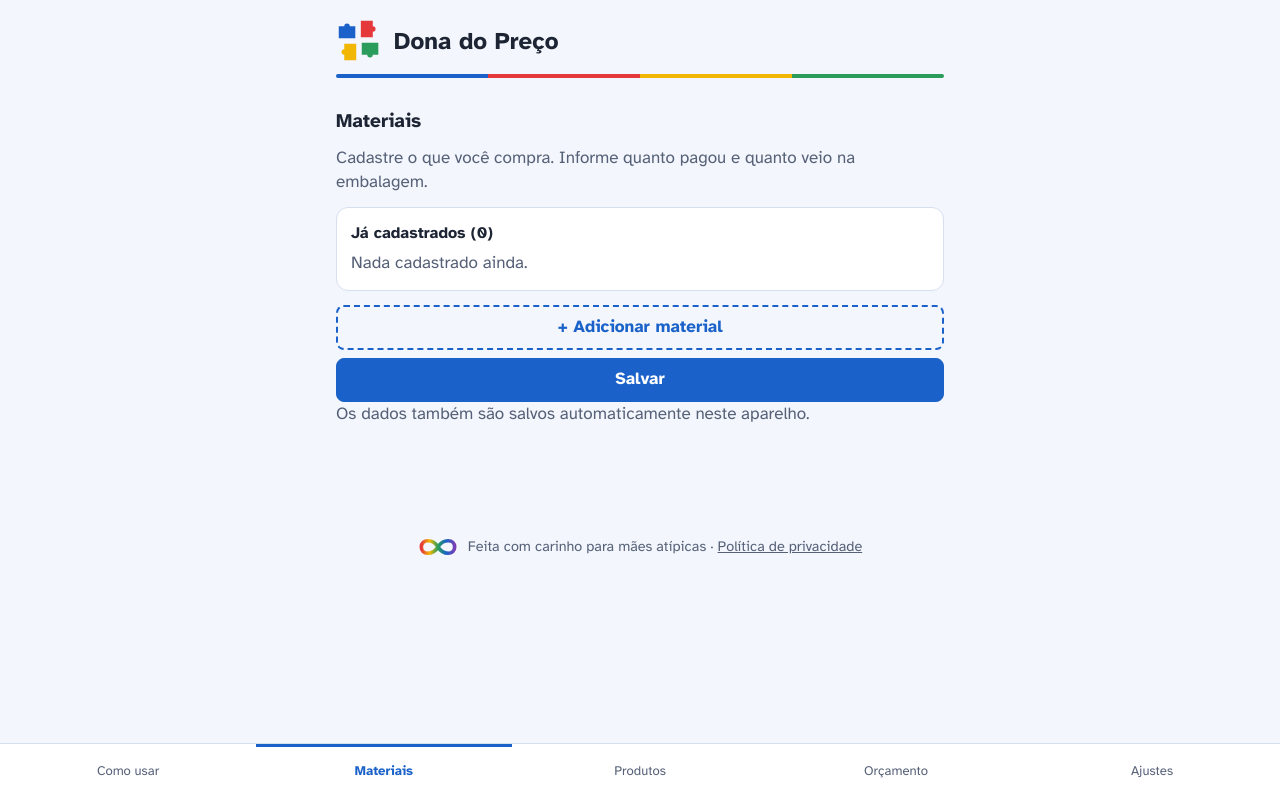
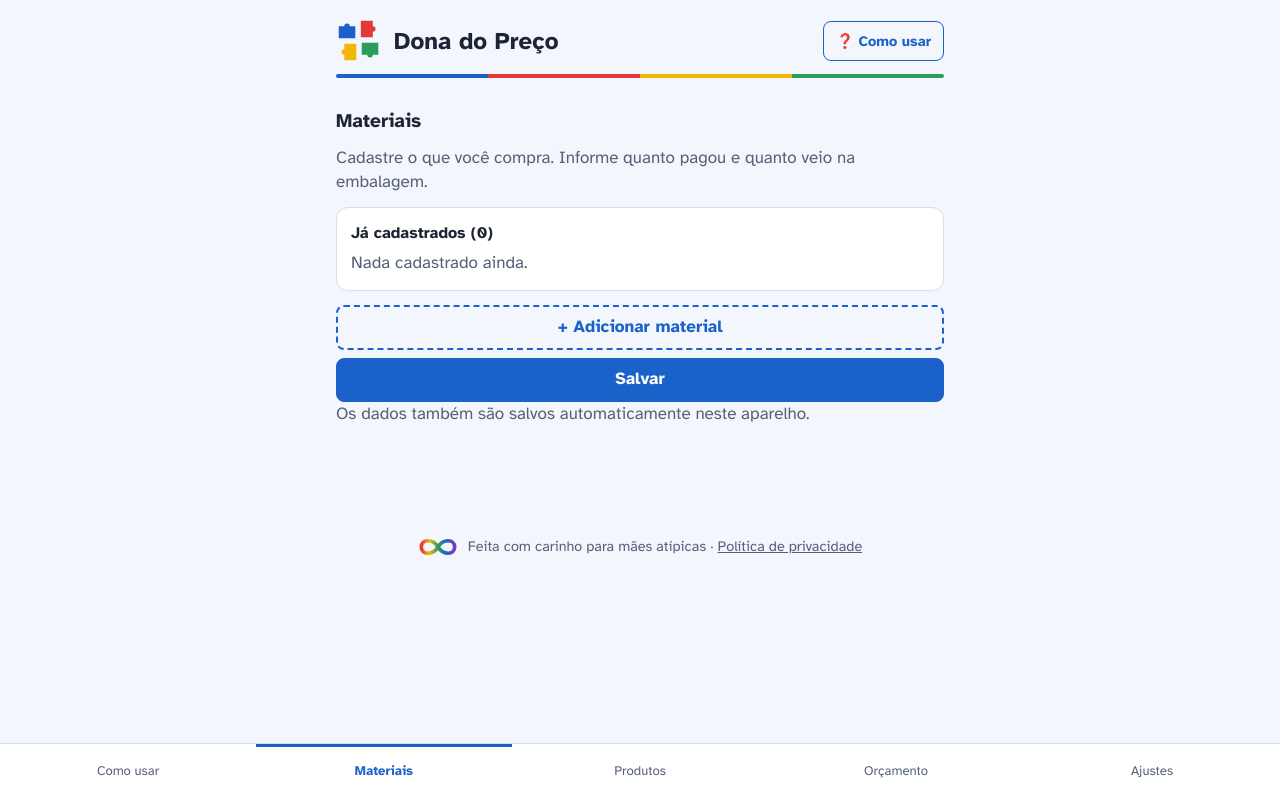
Before and after one commit to alexsandraluiz77-pixel/Dona-do-preco, a plain HTML site: page index.html in a window 1280 px wide. Both pictures are taken after a click on the button "Ir para Materiais". Drawn offline with Linux system fonts and the light colour scheme.

Commit message:
Add files via upload

```diff
--- a/index.html
+++ b/index.html
@@ -54,12 +54,13 @@ textarea{display:block;width:100%;min-height:90px;margin:8px 0;padding:11px;font
 .lk{display:block;text-align:center;text-decoration:none;padding:12px 14px;border-radius:8px}
 nav button{padding:8px 2px;font-size:.82rem}
 textarea:focus{outline:3px solid var(--pri);outline-offset:1px}
+.hb{margin-left:auto;min-height:40px;font-size:.9rem;padding:6px 12px;border-color:var(--pri);color:var(--pri);background:transparent;font-weight:700}
 .li{display:flex;justify-content:space-between;gap:10px;width:100%;text-align:left;border:0;border-bottom:1px solid var(--bd);border-radius:0;background:transparent}
 </style>
 <script src="https://accounts.google.com/gsi/client" async defer></script>
 </head>
 <body>
-<header><svg width="46" height="46" viewBox="0 0 50 50" role="img" aria-label="Símbolo do autismo: peças de quebra-cabeça coloridas"><g transform="translate(0,0) rotate(0 12 12)" fill="#1a62c9"><path d="M3 9h6a3 3 0 1 1 6 0h6v13H3z"/></g><g transform="translate(25,0) rotate(90 12 12)" fill="#e5383b"><path d="M3 9h6a3 3 0 1 1 6 0h6v13H3z"/></g><g transform="translate(0,25) rotate(270 12 12)" fill="#f2b705"><path d="M3 9h6a3 3 0 1 1 6 0h6v13H3z"/></g><g transform="translate(25,25) rotate(180 12 12)" fill="#2a9d5c"><path d="M3 9h6a3 3 0 1 1 6 0h6v13H3z"/></g></svg><h1 id="ttl">Dona do Preço</h1></header>
+<header><svg width="46" height="46" viewBox="0 0 50 50" role="img" aria-label="Símbolo do autismo: peças de quebra-cabeça coloridas"><g transform="translate(0,0) rotate(0 12 12)" fill="#1a62c9"><path d="M3 9h6a3 3 0 1 1 6 0h6v13H3z"/></g><g transform="translate(25,0) rotate(90 12 12)" fill="#e5383b"><path d="M3 9h6a3 3 0 1 1 6 0h6v13H3z"/></g><g transform="translate(0,25) rotate(270 12 12)" fill="#f2b705"><path d="M3 9h6a3 3 0 1 1 6 0h6v13H3z"/></g><g transform="translate(25,25) rotate(180 12 12)" fill="#2a9d5c"><path d="M3 9h6a3 3 0 1 1 6 0h6v13H3z"/></g></svg><h1 id="ttl">Dona do Preço</h1><button class="hb" onclick="go('ajuda')">❓ Como usar</button></header>
 <div id="gs" class="noprint" role="status" style="max-width:640px;margin:0 auto;padding:6px 16px;font-size:.9rem;color:var(--mut)"></div>
 <main id="m"></main>
 <footer class="noprint"><svg width="40" height="20" viewBox="0 0 24 12" role="img" aria-label="Símbolo do infinito, da neurodiversidade"><defs><linearGradient id="rb"><stop offset="0" stop-color="#e5383b"/><stop offset=".25" stop-color="#f2b705"/><stop offset=".5" stop-color="#2a9d5c"/><stop offset=".75" stop-color="#1a62c9"/><stop offset="1" stop-color="#7a3fb5"/></linearGradient></defs><path d="M12 6C9 1 2 1 2 6s7 5 10 0 10-5 10 0-7 5-10 0z" fill="none" stroke="url(#rb)" stroke-width="2.2" stroke-linecap="round"/></svg><span>Feita com carinho para mães atípicas · <a href="privacidade.html" style="color:inherit">Política de privacidade</a></span></footer>
@@ -182,6 +183,7 @@ function render(){
   $('#m').innerHTML={ajuda:vAjuda,mat:vMat,prod:vProd,orc:vOrc,cfg:vCfg}[tab]();
   if(tab!=='prod'&&tab!=='ajuda')$('#m').insertAdjacentHTML('beforeend','<button class="pri" onclick="saveNow()">Salvar</button><p class="o noprint" id="sv" role="status">Os dados também são salvos automaticamente neste aparelho.</p>');
   $('#ttl').textContent=S.cfg.nome||'Dona do Preço';
+  $('.hb').hidden=tab==='ajuda';
   upd();gUi();
 }
 function jump(id){const e=document.getElementById(id);if(e)e.scrollIntoView({block:'start'})}
@@ -249,7 +251,7 @@ function zap(){
 }
 // ===== Login com Google (salva os dados no Google Drive da própria pessoa) =====
 // Cole abaixo o ID do cliente criado no Google Cloud (termina com .apps.googleusercontent.com)
-const GCLIENT='COLE_AQUI_O_CLIENT_ID';
+const GCLIENT='213439870873-hpm0pa5f7qan504frvb772lpedaasj7b.apps.googleusercontent.com';
 const GFILE='dona-do-preco.json',GSCOPE='openid email https://www.googleapis.com/auth/drive.appdata';
 let G={tok:null,exp:0,id:null,email:'',msg:'',conf:null},gTc=null,gT=null;
 const gOk=()=>!GCLIENT.startsWith('COLE');
```
